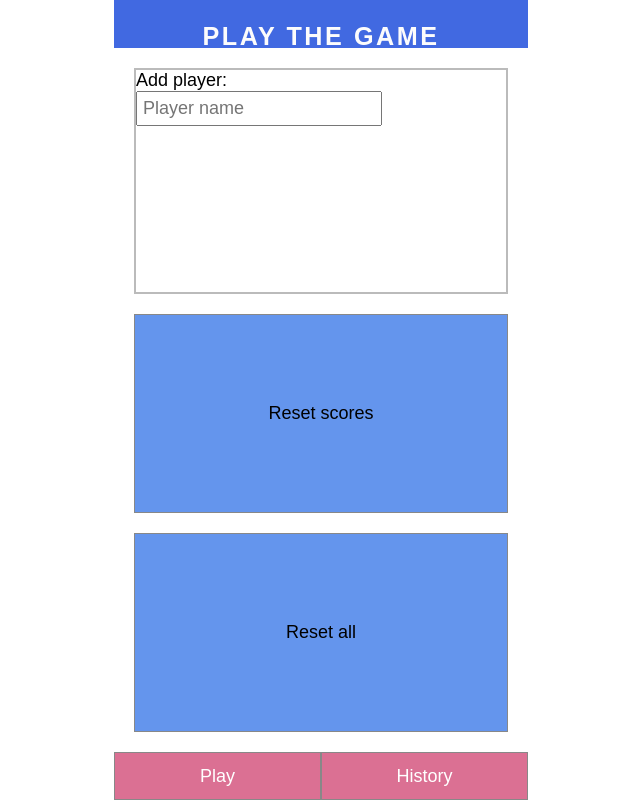
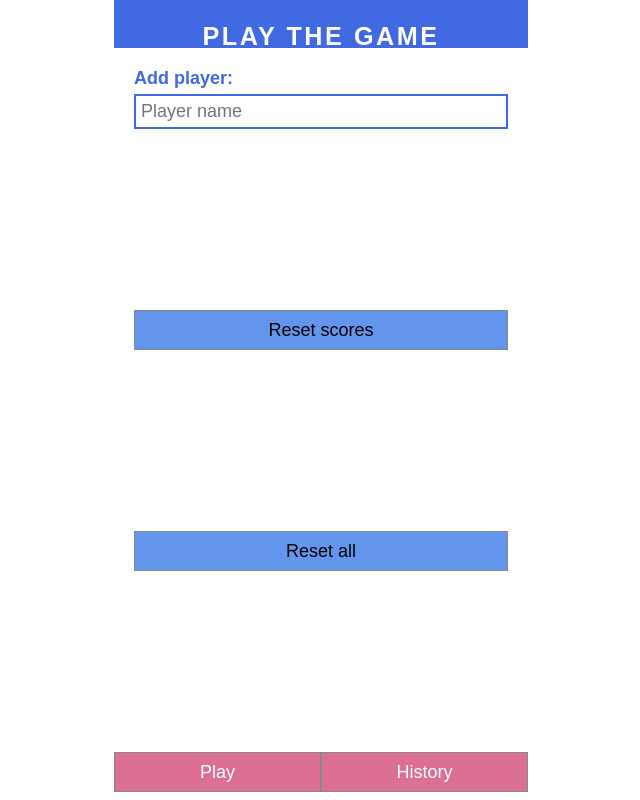
Before and after one commit to paula-roesler/scorekeeper, a React (Create React App) app: page / in a window 1280 px wide. Shown: the whole page, without its empty margins (319-959 px from the left). Built offline with nearby package versions, Linux system fonts and the light colour scheme.

Commit message:
Add styling to PlayerForm

```diff
--- a/src/App.js
+++ b/src/App.js
@@ -69,14 +69,14 @@ function App() {
 
 const ResetButton = styled(Button)`
   background-color: cornflowerblue;
+  height: 40px;
 `
 
 const AppGridMain = styled.main`
-  display: grid;
-  justify-items: center;
-  gap: 20px;
   overflow-y: scroll;
   padding: 20px;
+  display: grid;
+  gap: 20px;
 `
 
 export default App
--- a/src/components/Button.js
+++ b/src/components/Button.js
@@ -2,6 +2,7 @@ import styled from 'styled-components/macro'
 
 export default styled.button`
   width: 100%;
+  height: 40px;
   padding: 5px;
   background-color: ${props => (props.bgColor ? props.bgColor : 'hotpink')};
   border: 1px solid #888;
--- a/src/components/PlayerForm.js
+++ b/src/components/PlayerForm.js
@@ -4,11 +4,11 @@ import styled from 'styled-components/macro'
 export default function PlayerForm({ onAddPlayer }) {
   return (
     <AddPlayerForm onSubmit={handleSubmit}>
-      <label>
+      <Label>
         Add player:
         <br />
-        <input name="player" placeholder="Player name" />
-      </label>
+        <Input name="player" placeholder="Player name"></Input>
+      </Label>
     </AddPlayerForm>
   )
 
@@ -24,6 +24,16 @@ export default function PlayerForm({ onAddPlayer }) {
 }
 
 const AddPlayerForm = styled.form`
-  border: 2px solid #bbb;
   width: 100%;
 `
+const Label = styled.label`
+  font-weight: bold;
+  color: royalblue;
+`
+
+const Input = styled.input`
+  border: 2px solid royalblue;
+  color: royalblue;
+  margin-top: 5px;
+  width: 100%;
+`
```
